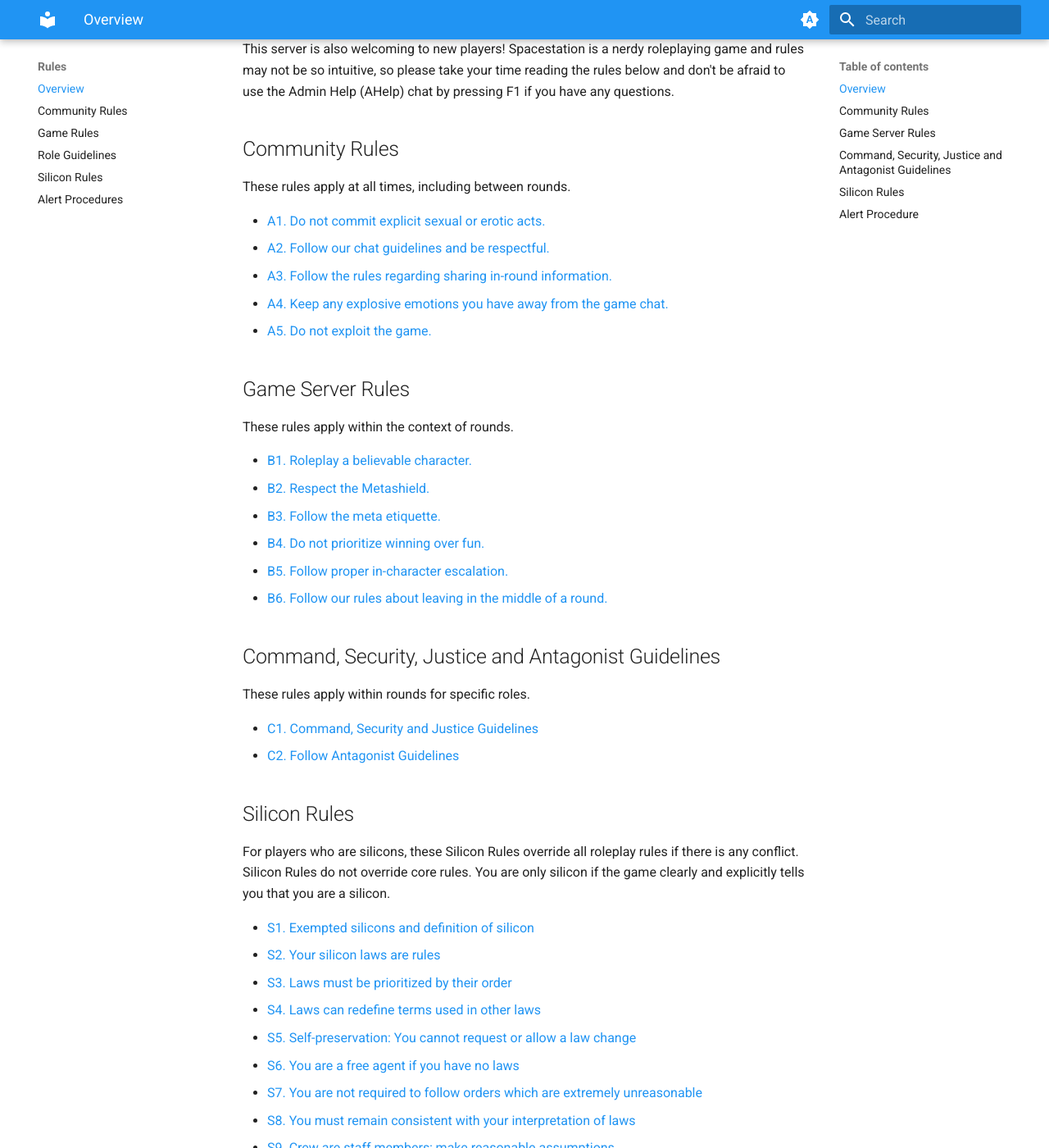
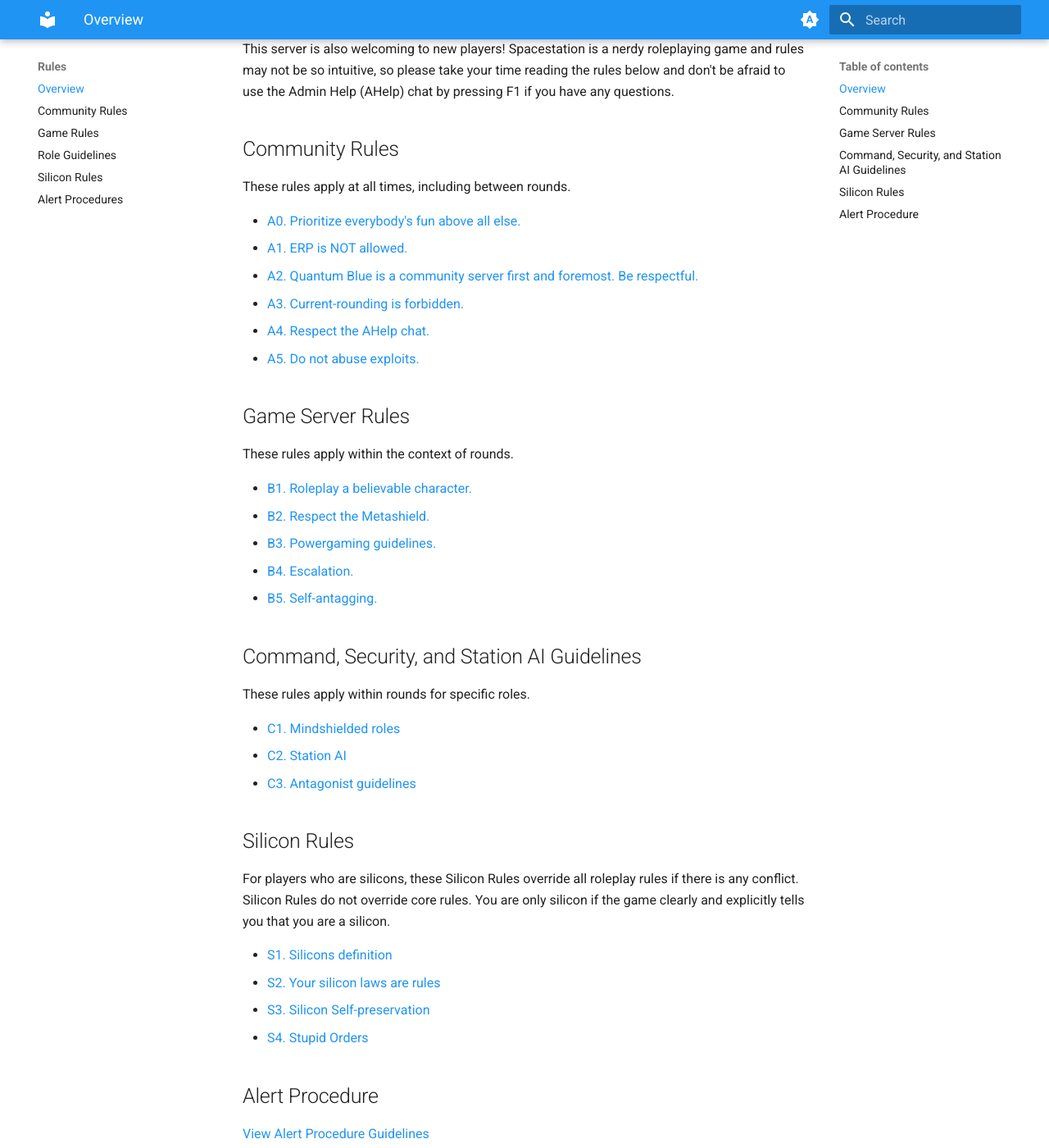
Before and after one commit to AlinaNova21/quantum-blue-site, an MkDocs documentation site: the page built from docs/rules/index.md, in a window 1280 px wide and 1400 px high, scrolled down 504 px. Shown: the whole window at 82% size. Built offline with MkDocs 1.6.1 and Material for MkDocs 9.7.7, drawn with Linux system fonts in a browser that asks for light colours; some of the changed text lies outside the part shown.

Commit message:
Fix rules/index.md anchors to match updated content structure

```diff
--- a/docs/rules/index.md
+++ b/docs/rules/index.md
@@ -14,45 +14,39 @@ This server is also welcoming to new players! Spacestation is a nerdy roleplayin
 
 These rules apply at all times, including between rounds.
 
-- [A1. Do not commit explicit sexual or erotic acts.](community-rules.md#a1-erp)
-- [A2. Follow our chat guidelines and be respectful.](community-rules.md#a2-community)
-- [A3. Follow the rules regarding sharing in-round information.](community-rules.md#a3-streaming)
-- [A4. Keep any explosive emotions you have away from the game chat.](community-rules.md#a4-ahelp)
-- [A5. Do not exploit the game.](community-rules.md#a5-exploits)
+- [A0. Prioritize everybody's fun above all else.](community-rules.md#a0-prioritize-everybodys-fun-above-all-else)
+- [A1. ERP is NOT allowed.](community-rules.md#a1-erp-is-not-allowed)
+- [A2. Quantum Blue is a community server first and foremost. Be respectful.](community-rules.md#a2-quantum-blue-is-a-community-server-first-and-foremost-be-respectful)
+- [A3. Current-rounding is forbidden.](community-rules.md#a3-current-rounding-is-forbidden)
+- [A4. Respect the AHelp chat.](community-rules.md#a4-respect-the-ahelp-chat)
+- [A5. Do not abuse exploits.](community-rules.md#a5-do-not-abuse-exploits)
 
 ## Game Server Rules {#game-rules}
 
 These rules apply within the context of rounds.
 
-- [B1. Roleplay a believable character.](game-rules.md#b1-behave)
-- [B2. Respect the Metashield.](game-rules.md#b2-metashield)
-- [B3. Follow the meta etiquette.](game-rules.md#b3-meta-etiquette)
-- [B4. Do not prioritize winning over fun.](game-rules.md#b4-powergaming)
-- [B5. Follow proper in-character escalation.](game-rules.md#b5-escalation)
-- [B6. Follow our rules about leaving in the middle of a round.](game-rules.md#b6-leaving)
+- [B1. Roleplay a believable character.](game-rules.md#b1-roleplay-a-believable-character)
+- [B2. Respect the Metashield.](game-rules.md#b2-respect-the-metashield)
+- [B3. Powergaming guidelines.](game-rules.md#b3-powergaming-guidelines)
+- [B4. Escalation.](game-rules.md#b4-escalation)
+- [B5. Self-antagging.](game-rules.md#b5-self-antagging)
 
-## Command, Security, Justice and Antagonist Guidelines {#role-rules}
+## Command, Security, and Station AI Guidelines {#role-rules}
 
 These rules apply within rounds for specific roles.
 
-- [C1. Command, Security and Justice Guidelines](role-rules.md#c1-command-security)
-- [C2. Follow Antagonist Guidelines](role-rules.md#c2-antags)
+- [C1. Mindshielded roles](role-rules.md#c1-mindshielded-roles)
+- [C2. Station AI](role-rules.md#c2-station-ai)
+- [C3. Antagonist guidelines](role-rules.md#c3-antagonist-guidelines)
 
 ## Silicon Rules {#silicon-rules}
 
 For players who are silicons, these Silicon Rules override all roleplay rules if there is any conflict. Silicon Rules do not override core rules. You are only silicon if the game clearly and explicitly tells you that you are a silicon.
 
-- [S1. Exempted silicons and definition of silicon](silicon-rules.md#s1-exceptions)
-- [S2. Your silicon laws are rules](silicon-rules.md#s2-laws)
-- [S3. Laws must be prioritized by their order](silicon-rules.md#s3-priority)
-- [S4. Laws can redefine terms used in other laws](silicon-rules.md#s4-redefinition)
-- [S5. Self-preservation: You cannot request or allow a law change](silicon-rules.md#s5-preservation)
-- [S6. You are a free agent if you have no laws](silicon-rules.md#s6-free-agent)
-- [S7. You are not required to follow orders which are extremely unreasonable](silicon-rules.md#s7-stupid-orders)
-- [S8. You must remain consistent with your interpretation of laws](silicon-rules.md#s8-consistency)
-- [S9. Crew are staff members; make reasonable assumptions](silicon-rules.md#s9-crew-definition)
-- [S10. Harm refers to physical harm, prioritized by immediacy and likelihood](silicon-rules.md#s10-harm-definition)
-- [S11. You may determine how you resolve conflicts between orders](silicon-rules.md#s11-order-conflicts)
+- [S1. Silicons definition](silicon-rules.md#s1-silicons-definition)
+- [S2. Your silicon laws are rules](silicon-rules.md#s2-your-silicon-laws-are-rules)
+- [S3. Silicon Self-preservation](silicon-rules.md#s3-silicon-self-preservation)
+- [S4. Stupid Orders](silicon-rules.md#s4-stupid-orders)
 
 ## Alert Procedure {#alert-procedure}
 
```
